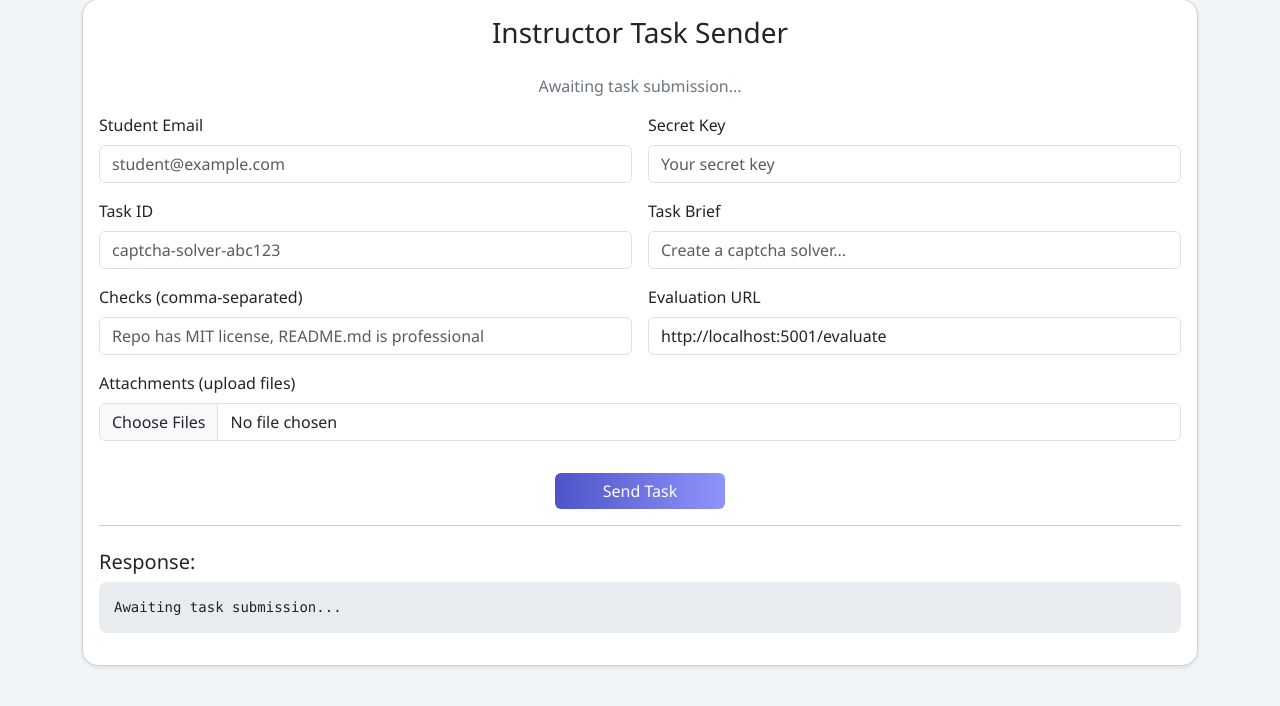
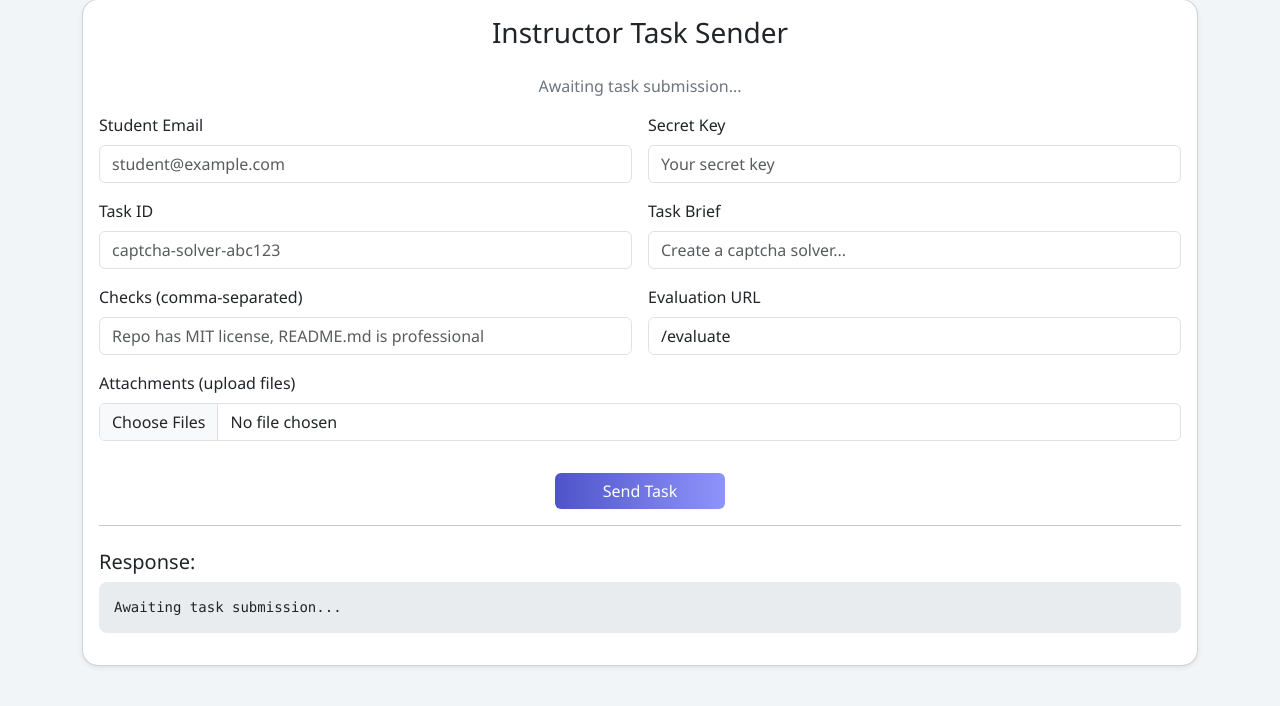
Before and after one commit to 23f3000080/tds-p1-2025, a Flask app: page / in a window 1280 px wide. Shown: the part 51-757 px from the top of the page. Run offline with Flask 3, Linux system fonts and the light colour scheme; some libraries are stand-ins or nearby versions.

Commit message:
update endpoints

```diff
--- a/server/templates/index.html
+++ b/server/templates/index.html
@@ -72,7 +72,7 @@
 
             <div class="col-md-6">
               <label for="evaluation_url" class="form-label">Evaluation URL</label>
-              <input type="text" class="form-control" id="evaluation_url" value="http://localhost:5001/evaluate">
+              <input type="text" class="form-control" id="evaluation_url" value="/evaluate">
             </div>
 
             <div class="col-12">
@@ -144,7 +144,7 @@
 
       try {
         status.textContent = "Task in progress... please wait";
-        const res = await fetch("http://127.0.0.1:5000/api-endpoint", {
+        const res = await fetch("/api-endpoint", {
           method: "POST",
           headers: { "Content-Type": "application/json" },
           body: JSON.stringify(payload)
```
